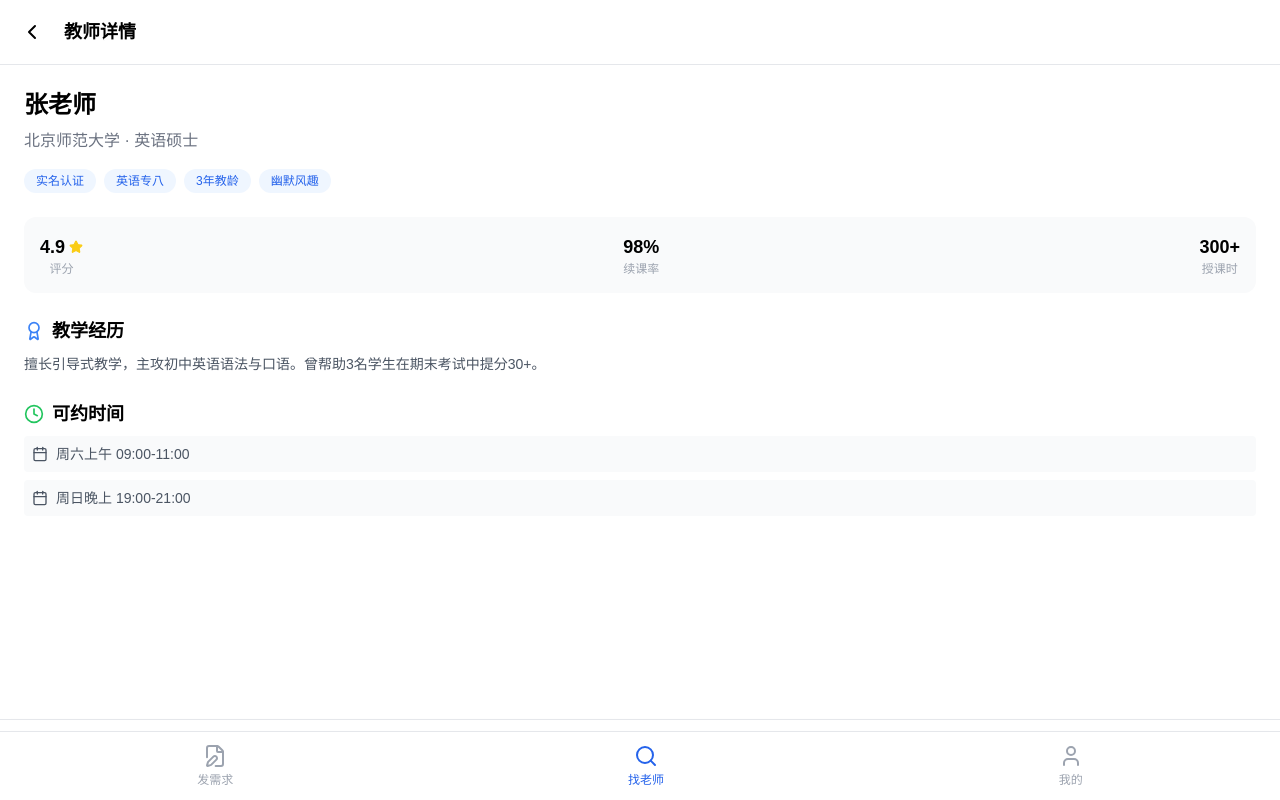
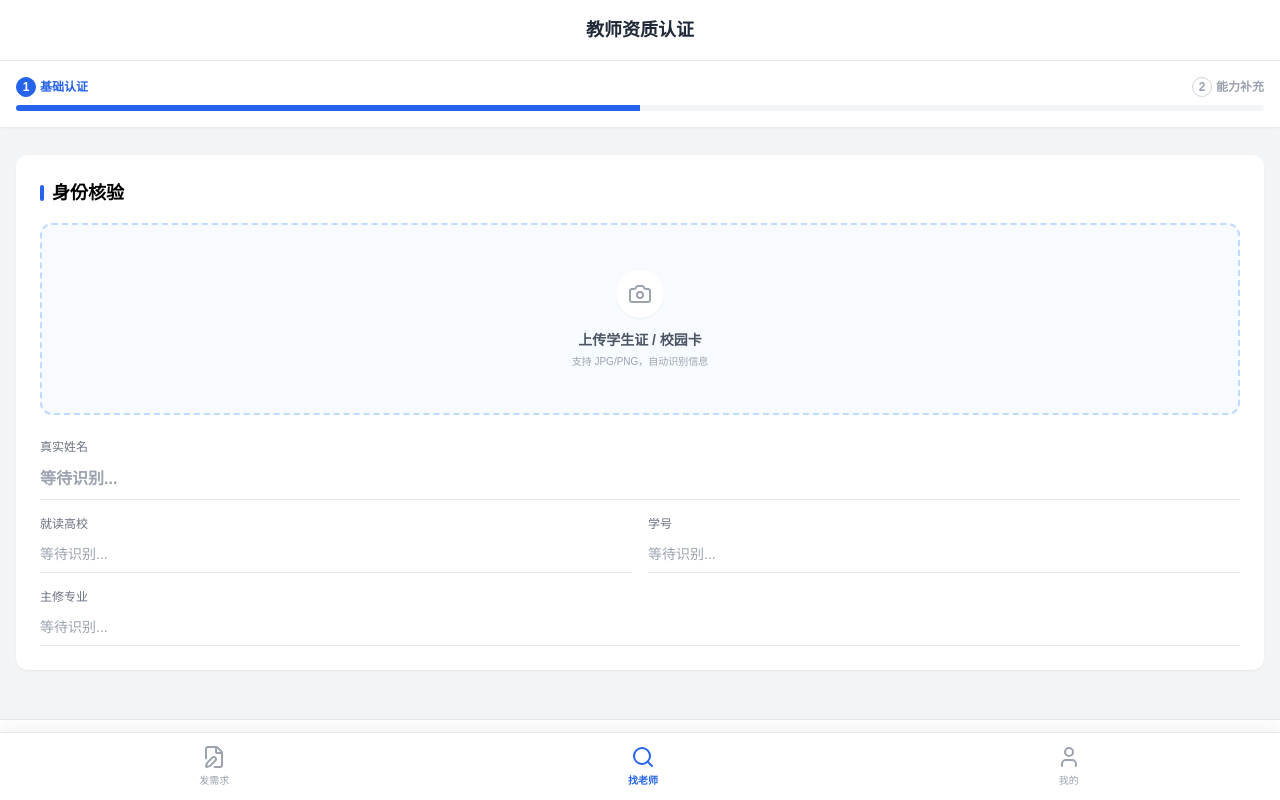
Before and after one commit to IIICJXXIII/CampusTutor, a Vue app in the folder campus-web/: page /teacher/auth in a window 1280 px wide. Built offline with nearby package versions, Linux system fonts and the light colour scheme.

Commit message:
modified:   campus-web/src/App.vue 	modified:   campus-web/src/router/index.js 	modified:   campus-web/src/store.js 	modified:   campus-web/src/views/Login.vue 	modified:   campus-web/src/views/Parent/Booking.vue 	modified:   campus-web/src/views/Teacher/TeacherAuth.vue

```diff
--- a/campus-web/src/App.vue
+++ b/campus-web/src/App.vue
@@ -1,54 +1,61 @@
 <script setup>
-import { ref, watch } from 'vue';
+import { computed } from 'vue';
 import { useRoute } from 'vue-router';
-import { FileText, Users, User, Search, FileEdit } from 'lucide-vue-next';
+import { store } from './store.js'; // 引入 store
+import { Search, FileEdit, User, ShieldCheck, FileText } from 'lucide-vue-next'; // 引入新图标
 
 const route = useRoute();
-const currentRole = ref('parent');
-const showNav = ref(true);
 
-watch(route, (newPath) => {
-  showNav.value = newPath.path !== '/login';
-  const savedRole = localStorage.getItem('userRole');
-  if (savedRole) currentRole.value = savedRole;
-}, { immediate: true });
+// 是否显示底部导航 (登录页不显示)
+const showNav = computed(() => route.path !== '/login');
+
+// 当前角色
+const currentRole = computed(() => store.userRole);
+// 认证状态
+const isCertified = computed(() => store.isCertified);
 </script>
 
 <template>
   <router-view />
 
-  <div v-if="showNav" class="fixed bottom-0 left-0 w-full bg-white border-t border-gray-200 flex justify-around py-3 pb-safe shadow-lg z-50">
+  <div v-if="showNav" class="fixed bottom-0 left-0 w-full bg-white border-t border-gray-200 flex justify-around py-3 pb-safe shadow-[0_-5px_15px_rgba(0,0,0,0.05)] z-50">
 
     <template v-if="currentRole === 'teacher'">
-      <router-link to="/teacher/students" class="flex flex-col items-center gap-1 text-xs transition-colors"
-        :class="route.path.includes('students') ? 'text-blue-600' : 'text-gray-400'">
+      <router-link to="/teacher/students" class="flex flex-col items-center gap-1 text-[10px] transition-colors"
+        :class="route.path.includes('students') ? 'text-brand-blue font-bold' : 'text-gray-400'">
         <Search :size="24" />
         <span>找学生</span>
       </router-link>
 
-      <router-link to="/teacher/resume" class="flex flex-col items-center gap-1 text-xs transition-colors"
-        :class="route.path.includes('resume') ? 'text-blue-600' : 'text-gray-400'">
-        <FileEdit :size="24" />
-        <span>发布信息</span>
+      <router-link v-if="!isCertified" to="/teacher/auth" class="flex flex-col items-center gap-1 text-[10px] transition-colors"
+        :class="route.path.includes('auth') ? 'text-brand-blue font-bold' : 'text-gray-400'">
+        <ShieldCheck :size="24" />
+        <span>资质认证</span>
+      </router-link>
+
+      <router-link v-else to="/teacher/resume" class="flex flex-col items-center gap-1 text-[10px] transition-colors"
+        :class="route.path.includes('resume') ? 'text-brand-blue font-bold' : 'text-gray-400'">
+        <FileText :size="24" />
+        <span>我的简历</span>
       </router-link>
     </template>
 
     <template v-else>
-      <router-link to="/parent/demand" class="flex flex-col items-center gap-1 text-xs transition-colors"
-        :class="route.path.includes('demand') ? 'text-blue-600' : 'text-gray-400'">
+      <router-link to="/parent/demand" class="flex flex-col items-center gap-1 text-[10px] transition-colors"
+        :class="route.path.includes('demand') ? 'text-brand-blue font-bold' : 'text-gray-400'">
         <FileEdit :size="24" />
         <span>发需求</span>
       </router-link>
 
-      <router-link to="/teacher/list" class="flex flex-col items-center gap-1 text-xs transition-colors"
-        :class="route.path.includes('teacher') ? 'text-blue-600' : 'text-gray-400'">
+      <router-link to="/teacher/list" class="flex flex-col items-center gap-1 text-[10px] transition-colors"
+        :class="route.path.includes('teacher') ? 'text-brand-blue font-bold' : 'text-gray-400'">
         <Search :size="24" />
         <span>找老师</span>
       </router-link>
     </template>
 
-    <router-link to="/mine" class="flex flex-col items-center gap-1 text-xs transition-colors"
-      :class="route.path.includes('mine') ? 'text-blue-600' : 'text-gray-400'">
+    <router-link to="/mine" class="flex flex-col items-center gap-1 text-[10px] transition-colors"
+      :class="route.path.includes('mine') ? 'text-brand-blue font-bold' : 'text-gray-400'">
       <User :size="24" />
       <span>我的</span>
     </router-link>
--- a/campus-web/src/store.js
+++ b/campus-web/src/store.js
@@ -4,7 +4,7 @@ import { reactive } from 'vue';
 export const store = reactive({
   // 1. 当前用户身份 (同步 localStorage)
   userRole: localStorage.getItem('userRole') || 'parent',
-
+  isCertified: false,
   // 2. 模拟订单列表 (初始有一些历史数据，为了让列表不为空)
   orders: [
     {
@@ -36,6 +36,9 @@ export const store = reactive({
     this.userRole = role;
     localStorage.setItem('userRole', role);
   },
+  setCertification(status) {
+    this.isCertified = status;
+  },
 
   // 创建新订单 (签约后调用)
   addOrder(order) {
--- a/campus-web/src/views/Teacher/TeacherAuth.vue
+++ b/campus-web/src/views/Teacher/TeacherAuth.vue
@@ -1,162 +1,274 @@
 <script setup>
-import { reactive, ref } from 'vue';
+import { ref, reactive } from 'vue';
 import { useRouter } from 'vue-router';
-import { Camera, CheckCircle, Upload, ChevronRight, Loader2 } from 'lucide-vue-next';
+import {
+  Camera, Upload, CheckCircle, ChevronRight,
+  Loader2, FileText, Video, MapPin
+} from 'lucide-vue-next';
+import { store } from '../../store.js'; // 引入全局状态以便更新身份状态
 
 const router = useRouter();
-const step = ref(1); // 当前步骤 1 或 2
-const isOcrLoading = ref(false); // OCR 加载状态
+const step = ref(1); // 1: 基础认证, 2: 能力补充, 3: 完成页
+const isOcrLoading = ref(false); // 控制OCR加载动画
 
 // 表单数据
 const form = reactive({
-  // 步骤1：基础认证
+  // Step 1
   studentCardImg: '',
   name: '',
   school: '',
   major: '',
   studentId: '',
-
-  // 步骤2：能力补充
-  certs: [], // 证书
-  video: null, // 试讲视频
-  subjects: [], // 可授科目
-  intro: ''
+  // Step 2
+  subjects: [],
+  certs: [],
+  video: null
 });
 
-// 模拟 OCR 识别 (FR 1)
-const handleFileUpload = (event) => {
+// --- 交互逻辑 ---
+
+// 1. 模拟上传学生证 + OCR 识别
+const handleUploadCard = (event) => {
   const file = event.target.files[0];
   if (!file) return;
 
-  // 模拟图片预览
-  form.studentCardImg = URL.createObjectURL(file);
+  // 1.1 本地预览图片
+  const imgUrl = URL.createObjectURL(file);
+  form.studentCardImg = imgUrl;
 
-  // 模拟 OCR 加载动画 [cite: 63]
+  // 1.2 模拟 OCR 识别过程 (2秒动画)
   isOcrLoading.value = true;
+
   setTimeout(() => {
     isOcrLoading.value = false;
-    // 模拟自动填充 [cite: 65]
-    form.name = '张晓明';
+    // 1.3 自动填充数据 (高亮效果由 CSS 动画处理)
+    form.name = '张同学';
     form.school = '北京师范大学';
     form.major = '数学与应用数学';
-    form.studentId = '2021001001';
-    alert('OCR识别成功！已自动填充信息。');
-  }, 1500);
+    form.studentId = '2021001052';
+    alert('OCR 识别成功！已自动填充信息。');
+  }, 2000);
 };
 
-// 提交认证
+// 2. 模拟上传视频
+const handleUploadVideo = (event) => {
+  const file = event.target.files[0];
+  if (file) {
+    if (file.size > 500 * 1024 * 1024) return alert('文件超过500MB');
+    form.video = file.name;
+    alert(`视频 "${file.name}" 上传成功`);
+  }
+};
+
+// 3. 提交认证
 const handleSubmit = () => {
-  // 模拟提交成功
-  alert('认证通过！初始信用分：100'); // [cite: 67]
-  router.push('/teacher/students'); // 引导进入地图找学生 [cite: 67]
+  // 模拟提交请求
+  setTimeout(() => {
+    // 1. 更新步骤显示
+    step.value = 3;
+
+    // 2. ★ 核心：更新全局状态为“已认证”
+    store.setCertification(true);
+
+  }, 1000);
+};
+
+// 4. 完成页按钮点击
+const handleFinish = () => {
+  // 认证完了，去完善简历（发布信息）
+  router.push('/teacher/resume');
 };
 </script>
 
 <template>
-  <div class="min-h-screen bg-brand-gray pb-20 font-sans">
+  <div class="min-h-screen bg-brand-gray pb-safe font-sans flex flex-col">
 
     <div class="bg-white p-4 sticky top-0 z-10 border-b flex items-center justify-center">
       <h1 class="font-bold text-lg text-gray-800">教师资质认证</h1>
     </div>
 
-    <div class="bg-white p-4 mb-4">
-      <div class="flex items-center justify-between text-sm font-bold mb-2">
-        <span :class="step >= 1 ? 'text-brand-blue' : 'text-gray-400'">1. 基础认证</span>
-        <span :class="step >= 2 ? 'text-brand-blue' : 'text-gray-400'">2. 能力补充</span>
+    <div v-if="step < 3" class="bg-white p-4 mb-3 shadow-sm">
+      <div class="flex items-center justify-between text-xs font-bold mb-2">
+        <span class="flex items-center gap-1" :class="step >= 1 ? 'text-brand-blue' : 'text-gray-400'">
+          <div class="w-5 h-5 rounded-full flex items-center justify-center border"
+               :class="step >= 1 ? 'bg-brand-blue text-white border-brand-blue' : 'border-gray-300'">1</div>
+          基础认证
+        </span>
+        <span class="flex items-center gap-1" :class="step >= 2 ? 'text-brand-blue' : 'text-gray-400'">
+          <div class="w-5 h-5 rounded-full flex items-center justify-center border"
+               :class="step >= 2 ? 'bg-brand-blue text-white border-brand-blue' : 'border-gray-300'">2</div>
+          能力补充
+        </span>
       </div>
-      <div class="w-full h-2 bg-gray-100 rounded-full overflow-hidden">
-        <div class="h-full bg-brand-blue transition-all duration-500" :style="{ width: step === 1 ? '50%' : '100%' }"></div>
+      <div class="w-full h-1.5 bg-gray-100 rounded-full overflow-hidden">
+        <div class="h-full bg-brand-blue transition-all duration-500 ease-out"
+             :style="{ width: step === 1 ? '50%' : '100%' }"></div>
       </div>
     </div>
 
-    <div v-if="step === 1" class="p-4 space-y-4">
+    <div v-if="step === 1" class="flex-1 p-4 space-y-4 animate-fade-in">
       <div class="bg-white p-6 rounded-xl shadow-sm">
         <h3 class="font-bold text-lg mb-4 flex items-center gap-2">
           <div class="w-1 h-4 bg-brand-blue rounded"></div>
-          身份实名认证
+          身份核验
         </h3>
 
-        <div class="border-2 border-dashed border-blue-200 rounded-xl p-8 flex flex-col items-center justify-center bg-blue-50 hover:bg-blue-100 transition-colors relative cursor-pointer group">
-          <input type="file" @change="handleFileUpload" class="absolute inset-0 opacity-0 cursor-pointer" />
+        <div class="relative group cursor-pointer">
+          <input type="file" accept="image/*" @change="handleUploadCard" class="absolute inset-0 opacity-0 z-10 cursor-pointer" />
 
-          <div v-if="isOcrLoading" class="flex flex-col items-center text-brand-blue">
-            <Loader2 class="animate-spin mb-2" />
-            <span class="text-xs">AI 识别中...</span> </div>
+          <div class="border-2 border-dashed border-blue-200 rounded-xl p-8 bg-blue-50/50 flex flex-col items-center justify-center transition-colors group-hover:border-brand-blue group-hover:bg-blue-50 h-48">
 
-          <div v-else-if="form.studentCardImg" class="w-full h-32 relative">
-             <img :src="form.studentCardImg" class="w-full h-full object-cover rounded-lg" />
-             <div class="absolute bottom-1 right-1 bg-black/50 text-white text-xs px-2 py-1 rounded">点击修改</div>
-          </div>
+            <div v-if="isOcrLoading" class="flex flex-col items-center text-brand-blue animate-pulse">
+              <Loader2 :size="32" class="animate-spin mb-2" />
+              <span class="text-xs font-bold">AI 智能识别中...</span>
+            </div>
 
-          <div v-else class="flex flex-col items-center text-brand-blue">
-            <Camera :size="32" class="mb-2 group-hover:scale-110 transition-transform"/> <span class="font-bold">上传学生证 / 校园卡</span>
-            <span class="text-xs text-gray-400 mt-1">支持自动识别</span>
+            <div v-else-if="form.studentCardImg" class="w-full h-full absolute inset-0 p-2">
+              <img :src="form.studentCardImg" class="w-full h-full object-cover rounded-lg" />
+              <div class="absolute inset-0 bg-black/40 flex items-center justify-center opacity-0 group-hover:opacity-100 transition-opacity rounded-lg">
+                <span class="text-white text-xs font-bold border border-white px-3 py-1 rounded-full">点击更换</span>
+              </div>
+            </div>
+
+            <div v-else class="flex flex-col items-center text-gray-400 group-hover:text-brand-blue">
+              <div class="w-12 h-12 bg-white rounded-full flex items-center justify-center shadow-sm mb-3">
+                <Camera :size="24" />
+              </div>
+              <p class="text-sm font-bold text-gray-600 group-hover:text-brand-blue">上传学生证 / 校园卡</p>
+              <p class="text-[10px] mt-1">支持 JPG/PNG，自动识别信息</p>
+            </div>
           </div>
         </div>
 
-        <div class="mt-6 space-y-4 animate-fade-in">
+        <div class="mt-6 space-y-4">
+          <div class="relative">
+            <label class="text-xs text-gray-500 mb-1 block">真实姓名</label>
+            <input v-model="form.name" type="text"
+                   class="w-full border-b border-gray-200 py-2 outline-none focus:border-brand-blue bg-transparent font-bold text-gray-800 transition-all duration-1000"
+                   :class="{'bg-yellow-50 px-2': form.name && !isOcrLoading}"
+                   placeholder="等待识别..." />
+            <CheckCircle v-if="form.name" :size="16" class="absolute right-0 bottom-3 text-green-500" />
+          </div>
+
+          <div class="grid grid-cols-2 gap-4">
+            <div>
+              <label class="text-xs text-gray-500 mb-1 block">就读高校</label>
+              <input v-model="form.school" class="w-full border-b border-gray-200 py-2 outline-none focus:border-brand-blue bg-transparent text-sm" placeholder="等待识别..." />
+            </div>
+            <div>
+              <label class="text-xs text-gray-500 mb-1 block">学号</label>
+              <input v-model="form.studentId" class="w-full border-b border-gray-200 py-2 outline-none focus:border-brand-blue bg-transparent text-sm" placeholder="等待识别..." />
+            </div>
+          </div>
+
           <div>
-            <label class="text-xs text-gray-500">真实姓名</label>
-            <input v-model="form.name" class="w-full border-b border-gray-200 py-2 outline-none focus:border-brand-blue bg-transparent font-bold text-gray-800" placeholder="待识别..." />
-          </div>
-          <div>
-            <label class="text-xs text-gray-500">就读高校</label>
-            <input v-model="form.school" class="w-full border-b border-gray-200 py-2 outline-none focus:border-brand-blue bg-transparent" placeholder="待识别..." />
-          </div>
-          <div>
-            <label class="text-xs text-gray-500">主修专业</label>
-            <input v-model="form.major" class="w-full border-b border-gray-200 py-2 outline-none focus:border-brand-blue bg-transparent" placeholder="待识别..." />
-          </div>
-          <div>
-            <label class="text-xs text-gray-500">学号</label>
-            <input v-model="form.studentId" class="w-full border-b border-gray-200 py-2 outline-none focus:border-brand-blue bg-transparent" placeholder="待识别..." />
+             <label class="text-xs text-gray-500 mb-1 block">主修专业</label>
+             <input v-model="form.major" class="w-full border-b border-gray-200 py-2 outline-none focus:border-brand-blue bg-transparent text-sm" placeholder="等待识别..." />
           </div>
         </div>
       </div>
+    </div>
 
-      <button @click="step = 2" :disabled="!form.name" class="w-full bg-brand-blue text-white py-3 rounded-xl font-bold shadow-lg active:scale-95 transition-transform disabled:opacity-50 disabled:cursor-not-allowed">
-        下一步：能力补充
+    <div v-if="step === 2" class="flex-1 p-4 space-y-4 animate-fade-in">
+      <div class="bg-white p-6 rounded-xl shadow-sm space-y-6">
+        <h3 class="font-bold text-lg flex items-center gap-2">
+          <div class="w-1 h-4 bg-brand-orange rounded"></div>
+          能力展示
+        </h3>
+
+        <div>
+          <label class="block text-sm font-bold text-gray-700 mb-2">擅长科目 (可多选)</label>
+          <input type="text" class="w-full border border-gray-200 rounded-lg p-3 text-sm focus:ring-2 focus:ring-brand-blue outline-none" placeholder="例如：小学奥数, 初中英语" />
+        </div>
+
+        <div>
+          <div class="flex justify-between mb-2">
+            <label class="text-sm font-bold text-gray-700">获奖证书</label>
+            <span class="text-[10px] bg-gray-100 text-gray-500 px-2 py-0.5 rounded">可选</span>
+          </div>
+          <div class="border border-dashed border-gray-300 rounded-lg p-4 flex items-center justify-center gap-2 text-gray-400 cursor-pointer hover:bg-gray-50 hover:border-gray-400 transition-colors">
+            <FileText :size="18" />
+            <span class="text-xs">点击上传 (JPG/PDF)</span>
+          </div>
+        </div>
+
+        <div>
+          <div class="flex justify-between mb-2">
+            <label class="text-sm font-bold text-gray-700">试讲视频</label>
+            <span class="text-[10px] bg-gray-100 text-gray-500 px-2 py-0.5 rounded">可选</span>
+          </div>
+          <div class="relative group">
+            <input type="file" accept="video/*" @change="handleUploadVideo" class="absolute inset-0 opacity-0 cursor-pointer z-10" />
+            <div class="border border-dashed border-gray-300 rounded-lg p-6 flex flex-col items-center justify-center gap-2 text-gray-400 group-hover:bg-gray-50 transition-colors">
+
+              <div v-if="form.video" class="flex items-center gap-2 text-brand-blue">
+                <Video :size="20" />
+                <span class="text-sm font-bold truncate max-w-[200px]">{{ form.video }}</span>
+                <CheckCircle :size="14" />
+              </div>
+
+              <div v-else class="flex flex-col items-center">
+                <Upload :size="20" class="mb-1" />
+                <span class="text-xs">上传 5-10 分钟微课展示</span>
+                <span class="text-[10px] text-gray-300 mt-1">最大支持 500MB</span>
+              </div>
+            </div>
+          </div>
+        </div>
+      </div>
+    </div>
+
+    <div v-if="step === 3" class="flex-1 flex flex-col items-center justify-center bg-white p-8 text-center animate-fade-in">
+      <div class="w-24 h-24 bg-green-50 rounded-full flex items-center justify-center mb-6 animate-bounce-small">
+        <CheckCircle :size="48" class="text-green-500" />
+      </div>
+
+      <h2 class="text-2xl font-bold text-gray-900 mb-2">认证提交成功</h2>
+      <p class="text-gray-500 text-sm mb-8">
+        资质审核已通过，您的教师主页已激活
+      </p>
+
+      <div class="bg-gradient-to-r from-brand-blue to-blue-500 text-white p-6 rounded-2xl w-full shadow-lg shadow-blue-200 mb-8 relative overflow-hidden">
+        <div class="absolute top-0 right-0 w-20 h-20 bg-white/10 rounded-full -mr-5 -mt-5"></div>
+        <div class="relative z-10">
+          <p class="text-blue-100 text-xs mb-1">当前信用分</p>
+          <div class="text-4xl font-bold font-mono">100</div>
+          <p class="text-[10px] opacity-80 mt-2">初始信用极佳，保持良好教学记录可提升</p>
+        </div>
+      </div>
+
+      <button @click="handleFinish" class="w-full bg-black text-white py-4 rounded-xl font-bold shadow-xl active:scale-95 transition-transform flex items-center justify-center gap-2">
+        <MapPin :size="18" /> 进入地图找学生
       </button>
     </div>
 
-    <div v-if="step === 2" class="p-4 space-y-4">
-      <div class="bg-white p-6 rounded-xl shadow-sm">
-        <h3 class="font-bold text-lg mb-4 flex items-center gap-2">
-          <div class="w-1 h-4 bg-brand-orange rounded"></div>
-          教学能力展示
-        </h3>
+    <div v-if="step < 3" class="bg-white p-4 border-t sticky bottom-0">
+      <button v-if="step === 1" @click="step = 2"
+              :disabled="!form.name"
+              class="w-full bg-brand-blue text-white py-3 rounded-xl font-bold shadow-lg disabled:opacity-50 disabled:cursor-not-allowed flex items-center justify-center gap-1">
+        下一步：能力补充 <ChevronRight :size="16" />
+      </button>
 
-        <div class="mb-4">
-           <label class="block text-sm font-bold mb-2">擅长科目</label>
-           <input v-model="form.subjects" class="w-full border p-2 rounded-lg bg-gray-50 text-sm" placeholder="如：小学奥数, 初中英语 (逗号分隔)" />
-        </div>
-
-        <div class="mb-4">
-          <div class="flex justify-between items-center mb-2">
-            <label class="text-sm font-bold">获奖证书</label>
-            <span class="text-xs text-gray-400 bg-gray-100 px-2 py-0.5 rounded">可选</span> </div>
-          <div class="border border-dashed border-gray-300 rounded-lg p-4 flex items-center justify-center text-gray-400 gap-2">
-            <Upload :size="16" /> 点击上传证书照片
-          </div>
-        </div>
-
-        <div class="mb-4">
-          <div class="flex justify-between items-center mb-2">
-            <label class="text-sm font-bold">试讲视频 (5-10分钟)</label>
-            <span class="text-xs text-gray-400 bg-gray-100 px-2 py-0.5 rounded">可选</span> </div>
-          <div class="border border-dashed border-gray-300 rounded-lg p-4 flex flex-col items-center justify-center text-gray-400 gap-1">
-             <div class="flex items-center gap-2"><Camera :size="16" /> 上传视频</div>
-             <span class="text-xs text-gray-300">最大支持 500MB</span> </div>
-        </div>
+      <div v-if="step === 2" class="flex gap-3">
+        <button @click="step = 1" class="flex-1 bg-gray-100 text-gray-600 py-3 rounded-xl font-bold">
+          上一步
+        </button>
+        <button @click="handleSubmit" class="flex-[2] bg-brand-blue text-white py-3 rounded-xl font-bold shadow-lg">
+          提交认证
+        </button>
       </div>
-
-      <button @click="handleSubmit" class="w-full bg-brand-blue text-white py-3 rounded-xl font-bold shadow-lg active:scale-95 transition-transform">
-        提交审核
-      </button>
-      <button @click="step = 1" class="w-full text-gray-500 py-3 text-sm">
-        返回上一步
-      </button>
     </div>
 
   </div>
 </template>
+
+<style scoped>
+/* 简单的加载动画 */
+@keyframes bounce-small {
+  0%, 100% { transform: translateY(0); }
+  50% { transform: translateY(-10px); }
+}
+.animate-bounce-small {
+  animation: bounce-small 2s infinite;
+}
+</style>
```
Also changed, not shown: campus-web/src/router/index.js (+69 -43 lines), campus-web/src/views/Login.vue (+10 -11 lines), campus-web/src/views/Parent/Booking.vue (+41 -14 lines).
